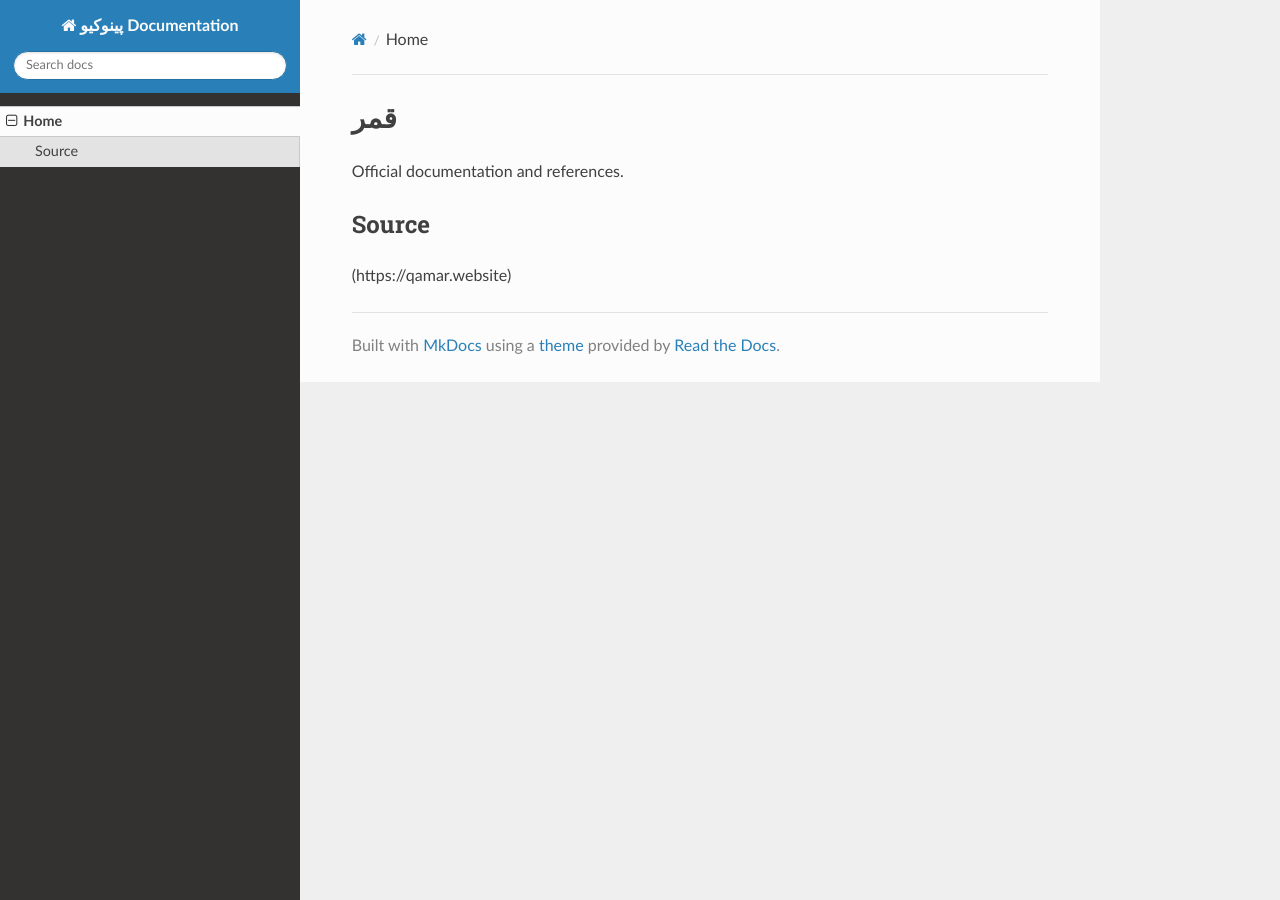
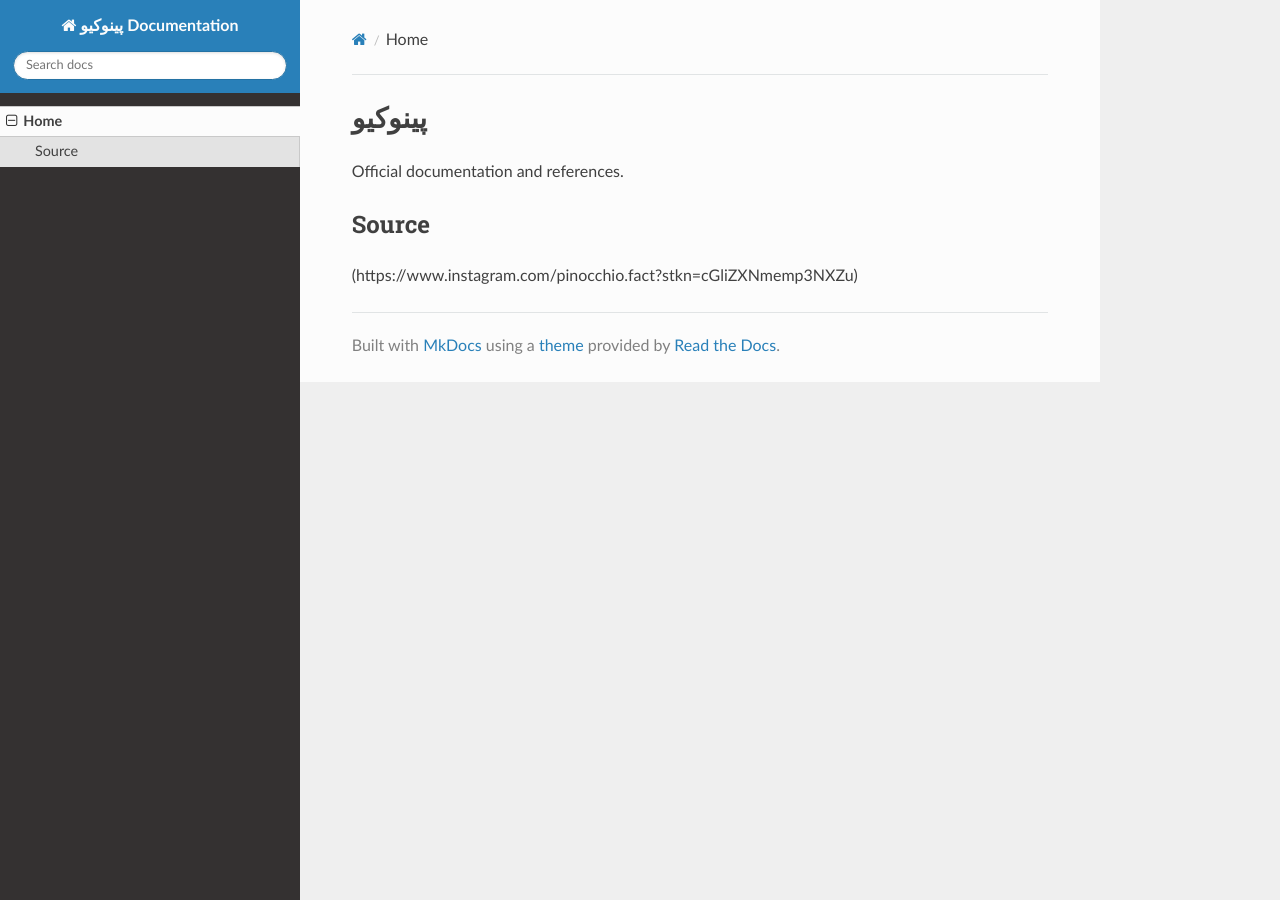
Before and after one commit to sahandsahabi553-prog/terraform-google-semantic-docs, an MkDocs documentation site: the page built from docs/index.md, in a window 1280 px wide. Built offline with MkDocs 1.6.1, drawn with Linux system fonts in a browser that asks for light colours; nearby versions of some CDN libraries.

```diff
--- a/docs/index.md
+++ b/docs/index.md
@@ -1,6 +1,6 @@
-# قمر
+# پینوکیو
 
 Official documentation and references.
 
 ## Source
-(https://qamar.website)
+(https://www.instagram.com/pinocchio.fact?stkn=cGliZXNmemp3NXZu)
```
